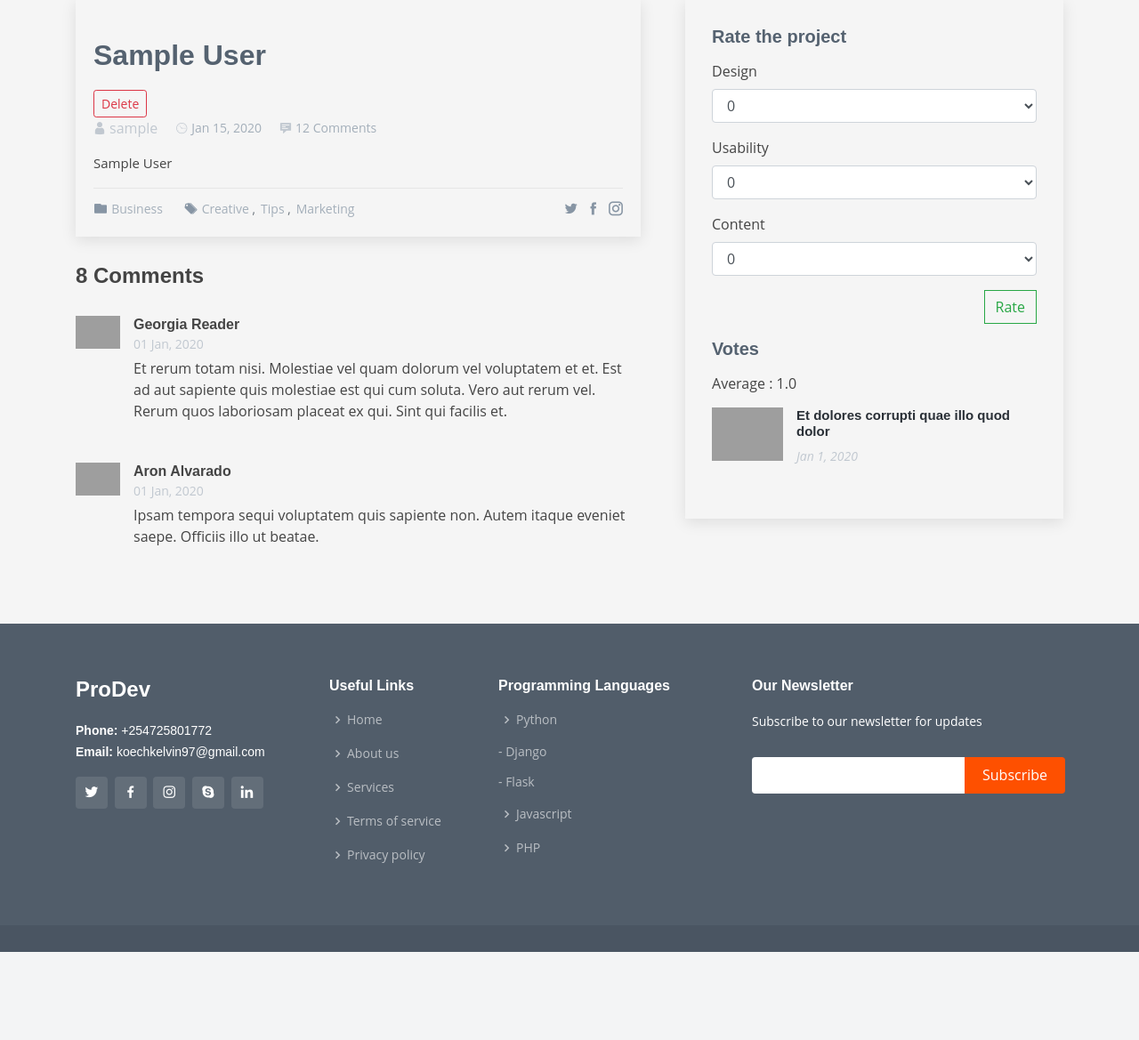
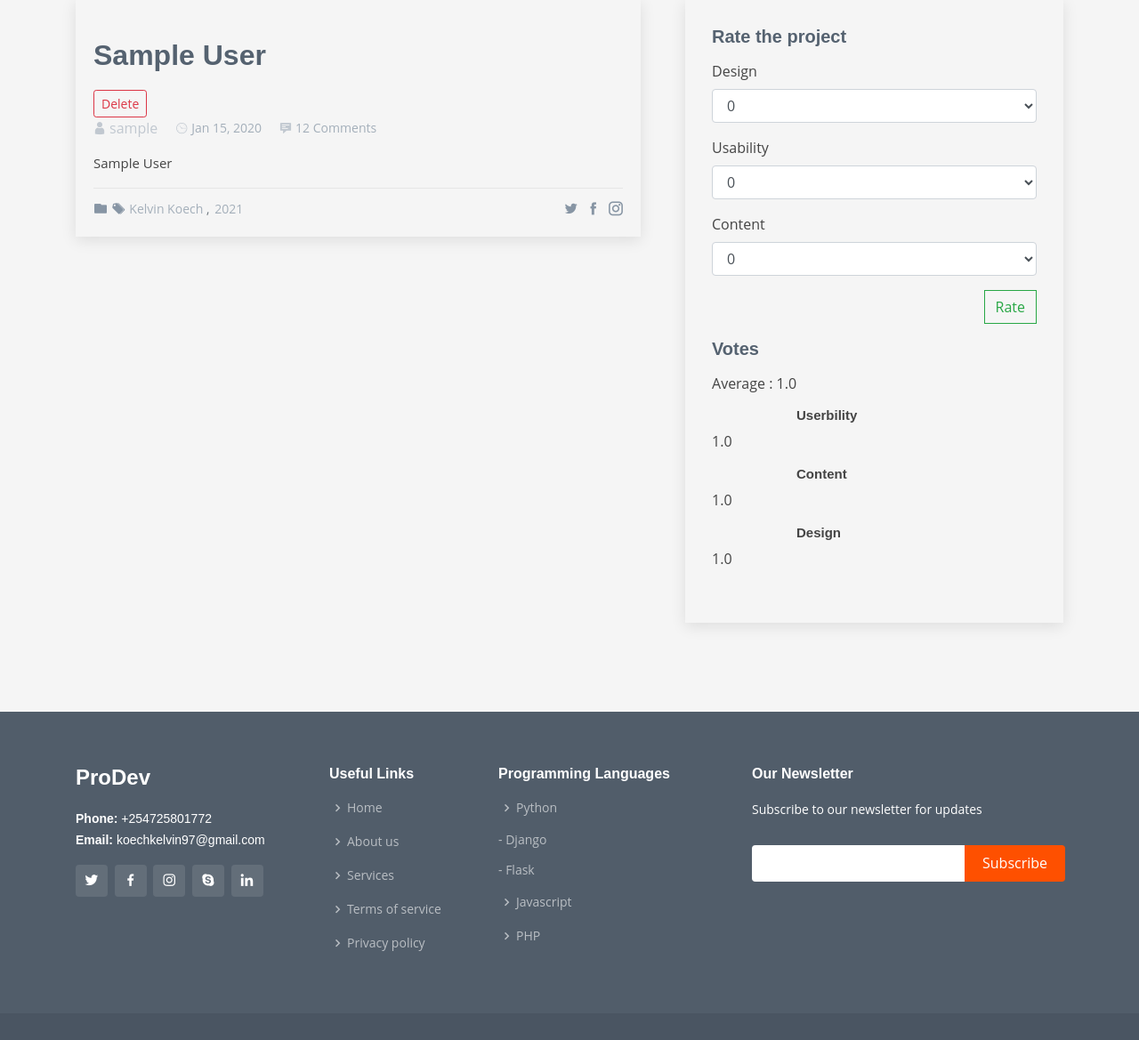
Before and after one commit to k-koech/projects_review, a Django app: page /sites/1 in a window 1280 px wide. Shown: the part 113-1282 px from the top of the page at 89% size. Before the commit the page ends 1183 px from the top, so only its background shows below. Run offline with Django 3.2, Linux system fonts and the light colour scheme; a user stored in the database is signed in; tables that the repository leaves empty hold one stand-in row (values such as "Sample post"); one stand-in notice (Sample message) is shown; some libraries are stand-ins or nearby versions; grey boxes are pictures that could not be loaded.

Commit message:
added votes section in projects

```diff
--- a/account/models.py
+++ b/account/models.py
@@ -88,9 +88,6 @@ class Projects(models.Model):
     description = models.TextField()
     link = models.CharField(max_length =100)
     date_posted = models.DateTimeField(verbose_name='date posted', auto_now_add=True)
-    design=models.FloatField(default=0)
-    usability=models.FloatField(default=0)
-    content=models.FloatField(default=0)
     user=models.ForeignKey("Users",on_delete=models.CASCADE)
 
     def save_project(self):
@@ -109,3 +106,11 @@ class Projects(models.Model):
         delete_project = cls.objects.get(id=id)
         delete_project.delete()
         return delete_project
+
+class Review(models.Model):
+    date_voted = models.DateTimeField(verbose_name='date posted', auto_now_add=True)
+    design=models.FloatField(default=0)
+    userbility=models.FloatField(default=0)
+    content=models.FloatField(default=0)
+    project=models.ForeignKey("Projects",on_delete=models.CASCADE)
+    user=models.ForeignKey("Users",on_delete=models.CASCADE)
--- a/account/templates/project.html
+++ b/account/templates/project.html
@@ -49,15 +49,11 @@
             <div class="entry-footer clearfix">
               <div class="float-left">
                 <i class="icofont-folder"></i>
-                <ul class="cats">
-                  <li><a href="#">Business</a></li>
-                </ul>
 
                 <i class="icofont-tags"></i>
                 <ul class="tags">
-                  <li><a href="#">Creative</a></li>
-                  <li><a href="#">Tips</a></li>
-                  <li><a href="#">Marketing</a></li>
+                  <li><a href="#">Kelvin Koech</a></li>
+                  <li><a href="#">2021</a></li>
                 </ul>
               </div>
 
@@ -66,38 +62,9 @@
                 <a href="" title="Share on Facebook"><i class="icofont-facebook"></i></a>
                 <a href="" title="Share on Instagram"><i class="icofont-instagram"></i></a>
               </div>
-
             </div>
 
           </article><!-- End project entry -->
-
-          <div class="project-comments">
-
-            <h4 class="comments-count">8 Comments</h4>
-
-            <div id="comment-1" class="comment clearfix">
-              <img src="assets/img/comments-1.jpg" class="comment-img  float-left" alt="">
-              <h5><a href="">Georgia Reader</a></h5>
-              <time datetime="2020-01-01">01 Jan, 2020</time>
-              <p>
-                Et rerum totam nisi. Molestiae vel quam dolorum vel voluptatem et et. Est ad aut sapiente quis molestiae est qui cum soluta.
-                Vero aut rerum vel. Rerum quos laboriosam placeat ex qui. Sint qui facilis et.
-              </p>
-
-            </div><!-- End comment #1 -->
-
-            <div id="comment-2" class="comment clearfix">
-              <img src="assets/img/comments-2.jpg" class="comment-img  float-left" alt="">
-              <h5><a href="">Aron Alvarado</a></h5>
-              <time datetime="2020-01-01">01 Jan, 2020</time>
-              <p>
-                Ipsam tempora sequi voluptatem quis sapiente non. Autem itaque eveniet saepe. Officiis illo ut beatae.
-              </p>
-
-            </div><!-- End comment #2-->
-
-          </div><!-- End project comments -->
-
         </div><!-- End project entries list -->
 
         <div class="col-lg-5">
@@ -127,7 +94,7 @@
 
                 <div class="form-group">
                 <label>Usability</label>
-                <select name="usability" required class="form-control">
+                <select name="userbility" required class="form-control">
                   <option value="0">0</option>
                   <option value="1">1</option>
                   <option value="2">2</option>
@@ -174,9 +141,12 @@
               </div>
 
               <div class="post-item clearfix">
-                <img src="assets/img/project-recent-5.jpg" alt="">
-                <h4><a href="project-single.html">Et dolores corrupti quae illo quod dolor</a></h4>
-                <time datetime="2020-01-01">Jan 1, 2020</time>
+                <h4>Userbility</h4>
+                <p>{{userbility}}</p>
+                <h4>Content</h4>
+                <p>{{content}}</p>
+                <h4>Design</h4>
+                <p>{{design}}</p>
               </div>
 
             </div><!-- End sidebar recent posts-->
--- a/account/views/projects.py
+++ b/account/views/projects.py
@@ -6,10 +6,11 @@ from rest_framework import authentication
 import rest_framework
 from django.contrib.auth.decorators import login_required
 from rest_framework import permissions
-from ..models import Projects, Users
+from ..models import Projects, Review, Users
 from django.contrib.auth import authenticate,login as django_login,logout as django_logout,login
 from django.contrib.auth.decorators import login_required
 from django.contrib import messages
+from django.db.models import Avg
 
 from rest_framework.response import Response
 from rest_framework.views import APIView
@@ -75,7 +76,6 @@ def add_project(request):
         messages.add_message(request, messages.SUCCESS, "Saved successfully!!")
         return redirect(add_project)
 
-
     else:
         return render(request, "add_project.html")
 
@@ -83,10 +83,12 @@ def add_project(request):
 def rate_project(request,id):
     if request.method=="POST":
         project = Projects.objects.get(id=id)
-        project.design=request.POST['design']
-        project.usability=request.POST['usability']
-        project.content=request.POST['content']
-        project.save()
+
+        design=request.POST['design']
+        userbility=request.POST['userbility']
+        content=request.POST['content']
+        review=Review(design=design, userbility=userbility, content=content, project=project, user=request.user)
+        review.save()
     return redirect(index)
 
 @login_required(login_url='/')
@@ -98,13 +100,22 @@ def delete_project(request,id):
 @login_required(login_url='/')
 def project(request, id):
     project = Projects.objects.get(id=id)
-    usability=project.usability
-    design=project.design
-    content=project.content
 
-    average= round((usability+design+content)/3, 1)
-    context = {"project":project,"usability":usability,"design":design, "content":content, "average":average}
-    return render(request, 'project.html', context)
+    # review = Review.objects.filter(project__id=id).aggregate(Avg('design'))
+    # print(review)
+    # added_by__username
+    avg_design= Review.objects.filter(project__id=project.id).aggregate(Avg('design'))
+    avg_userbility= Review.objects.filter(project__id=project.id).aggregate(Avg('userbility'))
+    avg_content= Review.objects.filter(project__id=project.id).aggregate(Avg('content'))
+
+    avg_content=round(avg_content["content__avg"], 1)
+    avg_design=round(avg_design["design__avg"], 1)
+    avg_userbility=round(avg_userbility["userbility__avg"], 1)
+
+    average= round((avg_content+avg_userbility+avg_design)/3, 1)
+
+    context = {"project":project,"userbility":avg_userbility,"design":avg_design, "content":avg_content, "average":average}
+    return render(request, 'project.html', context )
 
 
 @login_required(login_url='/')
--- a/projects_review/settings.py
+++ b/projects_review/settings.py
@@ -3,7 +3,7 @@ import cloudinary
 import os
 import dj_database_url
 from decouple import config,Csv
-# import django_on_heroku
+import django_on_heroku
 # Build paths inside the project like this: BASE_DIR / 'subdir'.
 BASE_DIR = Path(__file__).resolve().parent.parent
 # Quick-start development settings - unsuitable for production
@@ -144,4 +144,4 @@ cloudinary.config(
 )
 
 # Configure Django App for Heroku.
-# django_on_heroku.settings(locals())
+django_on_heroku.settings(locals())
```
Also changed, not shown: account/templates/profiles.html (deleted, +0 -133 lines), account/migrations/0004_auto_20210923_0735.py (added), account/migrations/0005_rename_usability_review_userbility.py (added).
